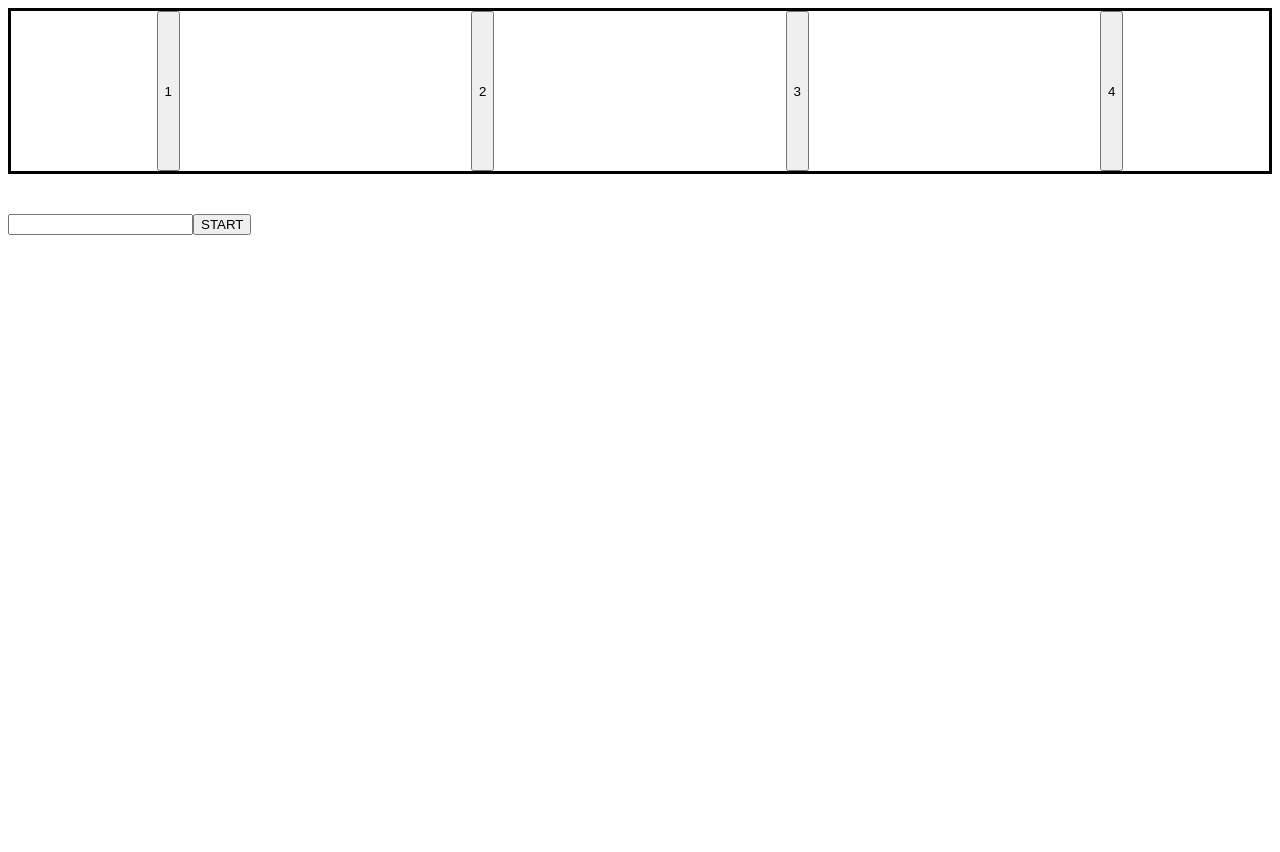
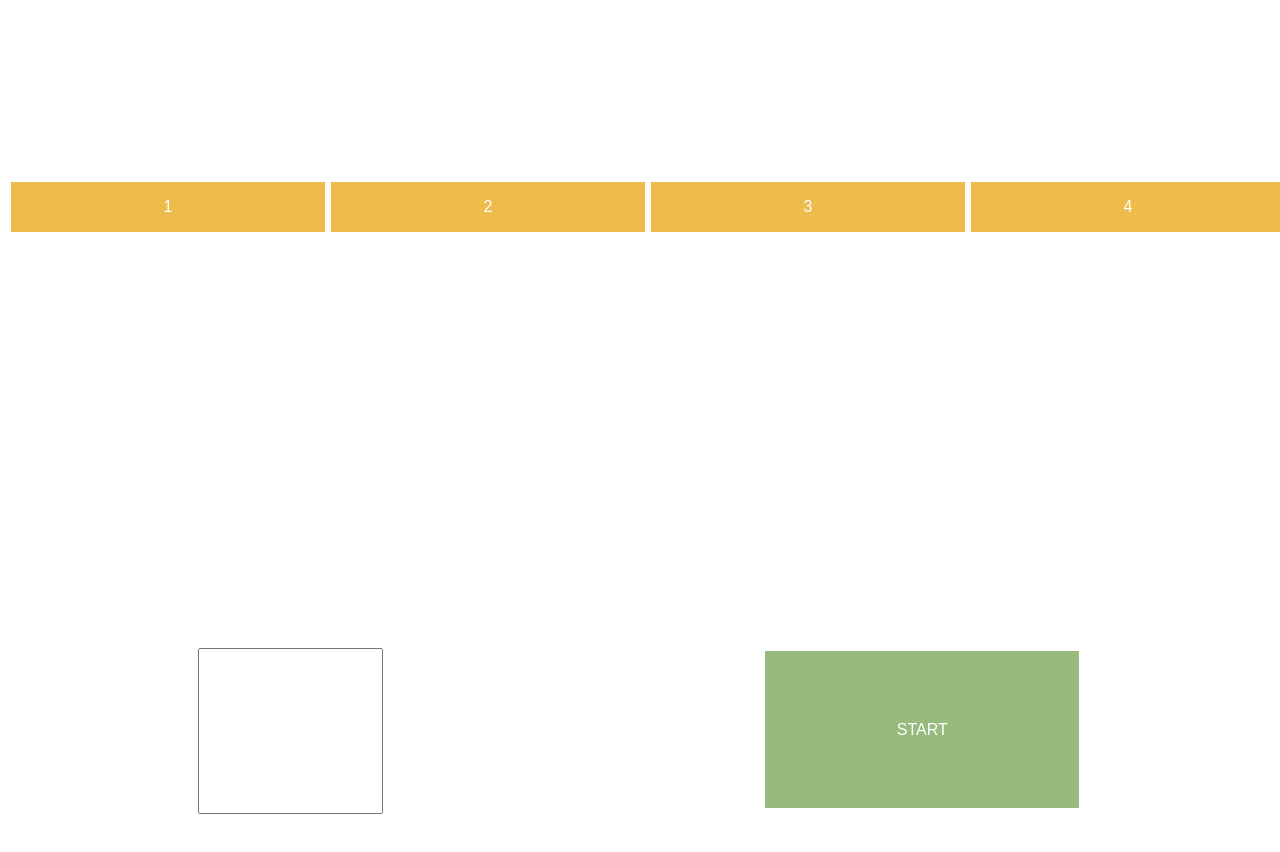
Before and after one commit to wmiz/BeatBacker, a plain HTML site: page index.html in a window 1280 px wide. Before the commit the page ends 800 px from the top, so only its background shows below. Drawn offline with Linux system fonts and the light colour scheme.

Commit message:
Add working dropdowns and new color scheme

```diff
--- a/scripts.js
+++ b/scripts.js
@@ -1,4 +1,7 @@
-// Populate measure boxes
+let sounds = ["Clap", "Hihat", "Kick", "Openhat", "Boom", "Ride", "Snare",
+"Tom", "Tink"]
+
+// Get parents
 measures = document.querySelector("#measures");
 extras = document.querySelector("#extras");
 
@@ -6,16 +9,34 @@ tempo = 60;
 
 let element;
 
+// Populate measure boxes
 for (i=0;i<4;i++) {
-	element = document.createElement("button")
+	outerDiv = document.createElement("div");
+	outerDiv.classList.add("note-box");
+
+	element = document.createElement("button");
 	element.innerHTML = i + 1;
-	element.classList.add("note-box");
-	measures.appendChild(element);
+	element.classList.add("top")
+
+	soundDiv = document.createElement("div");
+	soundDiv.classList.add("sound-dropdown-box");
+	for (k=0;k<sounds.length;k++) {
+		soundElement = document.createElement("button")
+		soundElement.innerHTML = sounds[k];
+		soundElement.classList.add("sound-box");
+		soundDiv.appendChild(soundElement);
+	}
+	outerDiv.appendChild(element);
+	outerDiv.appendChild(soundDiv);
+	measures.appendChild(outerDiv);
 }
 
+// Populate extras
 element = document.createElement("input")
+element.classList.add("extra");
 extras.appendChild(element);
 
 element = document.createElement("button")
 element.innerHTML = "START";
+element.classList.add("extra");
 extras.appendChild(element);
--- a/style.css
+++ b/style.css
@@ -1,22 +1,57 @@
 /* Skeleton */
+body {
+	background-color: white;
+}
+
 #measures {
-	border-style: solid;
-	min-height: 20vh;
-	margin-bottom: 5vh;
+	min-height: 50vh;
+	margin-bottom: 30vh;
 	display: flex;
 	flex-direction: row;
 	justify-content: space-around;
+	align-items: center;
 }
 
-.note-box {
+#extras {
 	min-height: 20vh;
-}
-
-#extra {
-	border-style: solid;
-	min-height: 20vh;
-	margin-bottom: 5vh;
+	margin-bottom: 30vh;
 	display: flex;
 	flex-direction: row;
 	justify-content: space-around;
+	align-items: center;
 }
+
+
+button {
+	background-color: #96bb7c;
+  	color: white;
+  	padding: 16px;
+  	font-size: 16px;
+  	min-width: 25vw;
+  	border: solid;
+  	border-top: 2px;
+  	border-color: white;
+}
+
+.top {
+	background-color: #eebb4d;
+}
+
+.sound-dropdown-box p {
+	color: black;
+	padding: 12px 16px;
+	text-decoration: none;
+}
+
+.sound-dropdown-box {
+	display: none;
+	position: relative;
+}
+
+.note-box:hover .sound-dropdown-box {
+	display: block;
+}
+
+.extra {
+	min-height: 20vh;
+}
```
